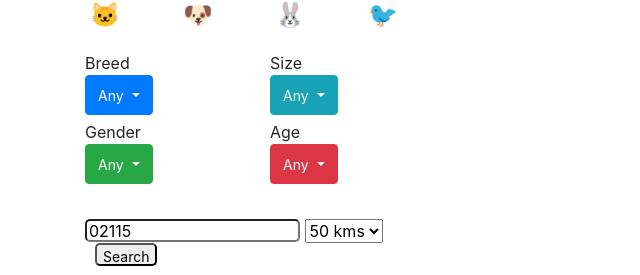
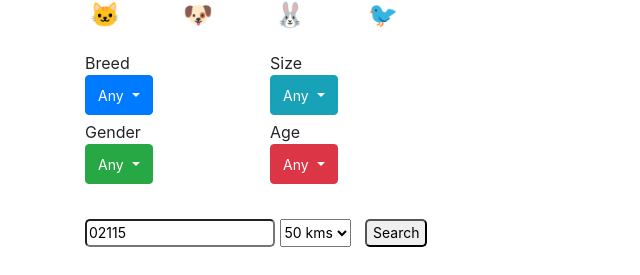
Before and after one commit to sp19db/cs3200-sp19-animal-adoption, a Flask app: page / in a window 1280 px wide. Shown: the part 72-347 px from the top of the page, without its empty margins (0-640 px from the left). Run offline with Flask 2, Linux system fonts and the light colour scheme; data that the repository does not hold is empty; some libraries are stand-ins or nearby versions.

Commit message:
fix wired bugs

```diff
--- a/requirements.txt
+++ b/requirements.txt
@@ -1,5 +1,4 @@
 Flask==1.0.2
 Flask-Cors==3.0.7
 gunicorn==19.9.0
-Jinja2==2.10
 mysql-connector==2.2.9
--- a/webapp/static/css/styles.css
+++ b/webapp/static/css/styles.css
@@ -66,6 +66,17 @@ input {
     border-radius: 5px;
 }
 
+#addressInput,
+#radiusSelect,
+#searchButton {
+    height: 28px;
+    font-size: 14px;
+}
+
+#searchButton {
+    margin-left: 10px;
+}
+
 #map {
     margin: 0;
     width: 350px;
@@ -81,12 +92,6 @@ input {
     margin: 5px 0 5px 0;
     width: 300px;
     visibility: hidden;
-    font-size: 14px;
-}
-
-
-#searchButton {
-    margin-left: 10px;
     font-size: 14px;
 }
 
@@ -127,7 +132,7 @@ input {
 }
 
 .card-img-top {
-    height:200px;
+    height: 200px;
     object-fit: cover;
     border-radius: 20px 20px 0 0;
     transition: all 0.5s cubic-bezier(.25, .8, .25, 1);
--- a/webapp/static/js/animalFilter.js
+++ b/webapp/static/js/animalFilter.js
@@ -1,6 +1,5 @@
 window.onload = function () {
     refreshAnimalsByFilter();
-    initMap();
 };
 
 $(document).on("click", '.breed a', function () {
--- a/webapp/templates/index.html
+++ b/webapp/templates/index.html
@@ -117,7 +117,6 @@
 <script src="https://ajax.googleapis.com/ajax/libs/jquery/3.3.1/jquery.min.js"></script>
 <script src="https://cdnjs.cloudflare.com/ajax/libs/popper.js/1.14.7/umd/popper.min.js"></script>
 <script src="https://maxcdn.bootstrapcdn.com/bootstrap/4.3.1/js/bootstrap.min.js"></script>
-<script src="http://maps.google.com/maps/api/js?sensor=false" type="text/javascript"></script>
 <!--custom scripts to make our site dynamic-->
 <script src="../static/js/mapScript.js"></script>
 <script src="../static/js/animalFilter.js"></script>
```
Also changed, not shown: webapp/static/js/mapScript.js (line endings or trailing spaces). Lines whose indentation alone changed are shown as unchanged.
